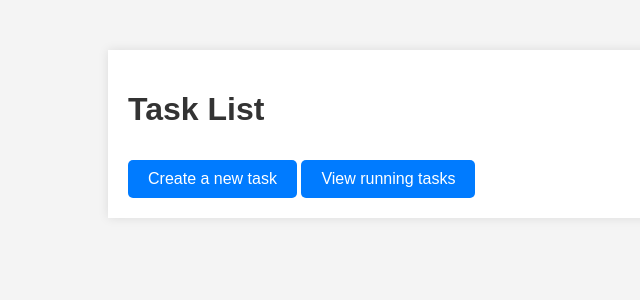
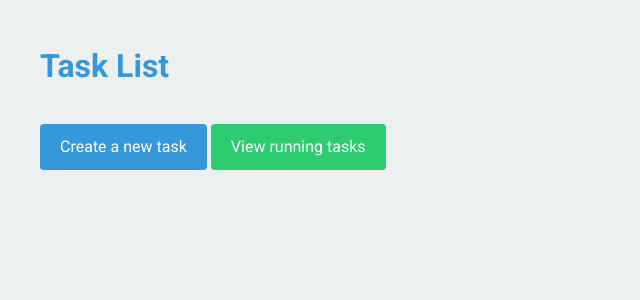
Before and after one commit to xuzhougeng/xuzhougeng-helixer_task_manager, a Django app: page / in a window 1280 px wide. Shown: the top 300 px of the page, without its empty margins (0-640 px from the left). Run offline with Django 5.2, Linux system fonts and the light colour scheme; data that the repository does not hold is empty.

Commit message:
auto_coder_105_chat_action.yml_52f4f70238d1fb408848ef7a51cdc2e3

```diff
--- a/tasks/static/css/styles.css
+++ b/tasks/static/css/styles.css
@@ -1,24 +1,43 @@
-/* static/css/styles.css */
+/* Modern styles.css */
+
+:root {
+    --primary-color: #3498db;
+    --secondary-color: #2ecc71;
+    --background-color: #ecf0f1;
+    --text-color: #34495e;
+    --box-shadow: 0 4px 6px rgba(0, 0, 0, 0.1);
+}
 
 body {
-    font-family: Arial, sans-serif;
+    font-family: 'Roboto', Arial, sans-serif;
     margin: 0;
     padding: 0;
-    background-color: #f4f4f4;
+    background-color: var(--background-color);
+    color: var(--text-color);
+    line-height: 1.6;
 }
 
 .container {
-    width: 80%;
-    margin: auto;
-    overflow: hidden;
+    max-width: 1200px;
+    margin: 0 auto;
     padding: 20px;
-    background: #fff;
-    box-shadow: 0 0 10px rgba(0, 0, 0, 0.1);
-    margin-top: 50px;
 }
 
 h1, h2, h3 {
-    color: #333;
+    color: var(--primary-color);
+}
+
+.card {
+    background-color: white;
+    border-radius: 8px;
+    padding: 20px;
+    margin-bottom: 20px;
+    box-shadow: var(--box-shadow);
+    transition: transform 0.3s ease;
+}
+
+.card:hover {
+    transform: translateY(-5px);
 }
 
 form {
@@ -28,33 +47,57 @@ form {
 
 form input, form select, form button {
     margin-bottom: 15px;
-    padding: 10px;
+    padding: 12px;
     font-size: 16px;
+    border: 1px solid #ddd;
+    border-radius: 4px;
 }
 
-form button {
-    background-color: #5cb85c;
+form button, .btn {
+    background-color: var(--primary-color);
     color: white;
     border: none;
     cursor: pointer;
+    transition: background-color 0.3s ease;
 }
 
-form button:hover {
-    background-color: #4cae4c;
+form button:hover, .btn:hover {
+    background-color: #2980b9;
 }
 
 .btn {
     display: inline-block;
     padding: 10px 20px;
     font-size: 16px;
-    color: white;
-    background-color: #007bff;
     text-align: center;
     text-decoration: none;
-    border-radius: 5px;
+    border-radius: 4px;
     margin-top: 10px;
 }
 
-.btn:hover {
-    background-color: #0056b3;
+.btn-secondary {
+    background-color: var(--secondary-color);
 }
+
+.btn-secondary:hover {
+    background-color: #27ae60;
+}
+
+ul {
+    list-style-type: none;
+    padding: 0;
+}
+
+li {
+    margin-bottom: 10px;
+}
+
+@media (max-width: 768px) {
+    .container {
+        padding: 10px;
+    }
+
+    form input, form select, form button {
+        font-size: 14px;
+    }
+}
--- a/tasks/templates/tasks/task_list.html
+++ b/tasks/templates/tasks/task_list.html
@@ -1,8 +1,11 @@
 <!DOCTYPE html>
-<html>
+<html lang="en">
 <head>
+    <meta charset="UTF-8">
+    <meta name="viewport" content="width=device-width, initial-scale=1.0">
     <title>Task List</title>
     {% load static %}
+    <link href="https://fonts.googleapis.com/css2?family=Roboto:wght@300;400;700&display=swap" rel="stylesheet">
     <link rel="stylesheet" type="text/css" href="{% static 'css/styles.css' %}">
 </head>
 <body>
@@ -10,11 +13,13 @@
         <h1>Task List</h1>
         <ul>
             {% for task in tasks %}
-                <li><a href="{% url 'task_detail' task.pk %}">{{ task.name }}</a> - {{ task.status }}</li>
+                <li class="card">
+                    <a href="{% url 'task_detail' task.pk %}">{{ task.name }}</a> - {{ task.status }}
+                </li>
             {% endfor %}
         </ul>
-        <a href="{% url 'task_submit' %}" class="btn btn-primary">Create a new task</a>
-        <a href="{% url 'running_tasks' %}" class="btn btn-primary">View running tasks</a>
+        <a href="{% url 'task_submit' %}" class="btn">Create a new task</a>
+        <a href="{% url 'running_tasks' %}" class="btn btn-secondary">View running tasks</a>
     </div>
 </body>
 </html>
```
